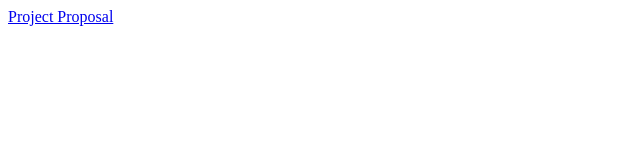
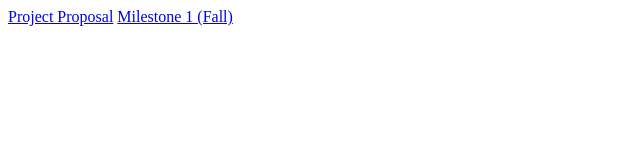
Before and after one commit to j-b-z/j-b-z.github.io, a plain HTML site: page index.html in a window 1280 px wide. Shown: the whole page, without its empty margins (0-640 px from the left). Drawn offline with Linux system fonts and the light colour scheme.

Commit message:
Update index.html

```diff
--- a/index.html
+++ b/index.html
@@ -1 +1,2 @@
 <a href="/docs/15300%20Proposal%20Written.pdf">Project Proposal</a>
+<a href="/docs/15300%20Milestone%20Fall.pdf">Milestone 1 (Fall)</a>
```
